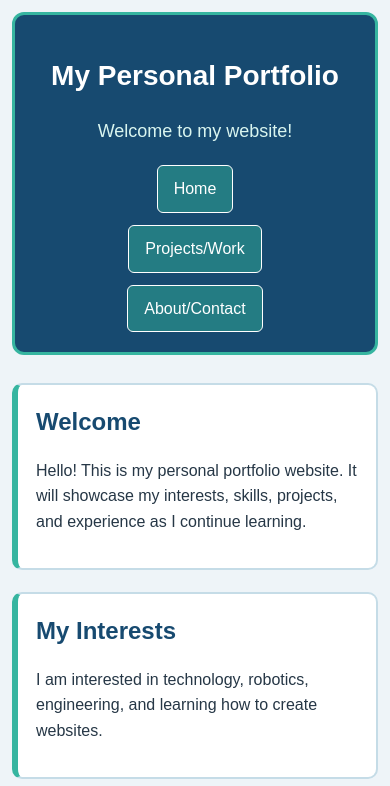
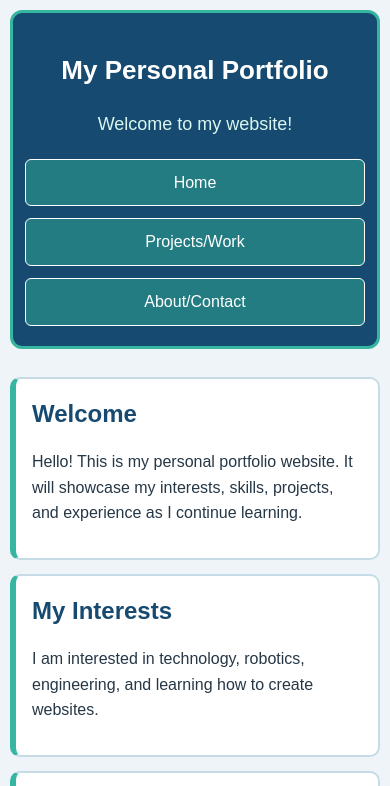
Before and after one commit to nightdude40/class-website, a plain HTML site: page index.html in a window 390 px wide. Shown: the top 786 px of the page. Drawn offline with Linux system fonts and the light colour scheme.

Commit message:
Enhance styling and layout for responsive design

```diff
--- a/style.css
+++ b/style.css
@@ -1,3 +1,8 @@
+
+/* General page styling */
+* {
+    box-sizing: border-box;
+}
 
 body {
     font-family: Arial, Helvetica, sans-serif;
@@ -6,8 +11,10 @@ body {
     margin: 0;
     padding: 24px;
     line-height: 1.6;
+    overflow-wrap: anywhere;
 }
 
+/* Headings */
 h1 {
     color: #ffffff;
     font-size: 36px;
@@ -24,6 +31,7 @@ p {
     font-size: 16px;
 }
 
+/* Header */
 .site-header {
     background-color: #174a70;
     color: #ffffff;
@@ -34,12 +42,14 @@ p {
     border-radius: 12px;
 }
 
+/* Subtitle */
 .subtitle {
     color: #d9f5ef;
     font-size: 18px;
     margin-bottom: 20px;
 }
 
+/* Flexbox navigation */
 .navigation {
     list-style: none;
     padding: 0;
@@ -65,21 +75,27 @@ p {
     color: #173746;
 }
 
-#welcome,
-#interests,
-#explore {
-    scroll-margin-top: 20px;
+/* Grid layout for portfolio sections */
+main {
+    display: grid;
+    grid-template-columns: repeat(3, minmax(0, 1fr));
+    gap: 22px;
+    max-width: 1200px;
+    margin: 0 auto;
 }
 
+/* Portfolio cards */
 .content-card {
     background-color: #ffffff;
     padding: 24px;
-    margin-bottom: 22px;
+    margin: 0;
     border: 2px solid #c5dce7;
     border-left: 6px solid #36b5a0;
     border-radius: 10px;
+    min-width: 0;
 }
 
+/* Footer */
 #page-footer {
     background-color: #174a70;
     color: #ffffff;
@@ -94,9 +110,34 @@ p {
     margin: 0;
 }
 
-@media (max-width: 600px) {
+/* TABLET: two columns at 768px and below */
+@media (max-width: 768px) {
     body {
-        padding: 12px;
+        padding: 16px;
+    }
+
+    main {
+        grid-template-columns: repeat(2, minmax(0, 1fr));
+        gap: 16px;
+    }
+
+    .site-header {
+        padding: 24px 16px;
+    }
+
+    h1 {
+        font-size: 30px;
+    }
+
+    .content-card {
+        padding: 20px;
+    }
+}
+
+/* MOBILE: one column at 480px and below */
+@media (max-width: 480px) {
+    body {
+        padding: 10px;
     }
 
     .site-header {
@@ -104,14 +145,24 @@ p {
     }
 
     h1 {
-        font-size: 28px;
+        font-size: 26px;
+    }
+
+    main {
+        grid-template-columns: minmax(0, 1fr);
+        gap: 14px;
     }
 
     .content-card {
-        padding: 18px;
+        padding: 16px;
     }
 
     .navigation {
         flex-direction: column;
+        align-items: stretch;
+    }
+
+    .navigation a {
+        display: block;
     }
 }
```
